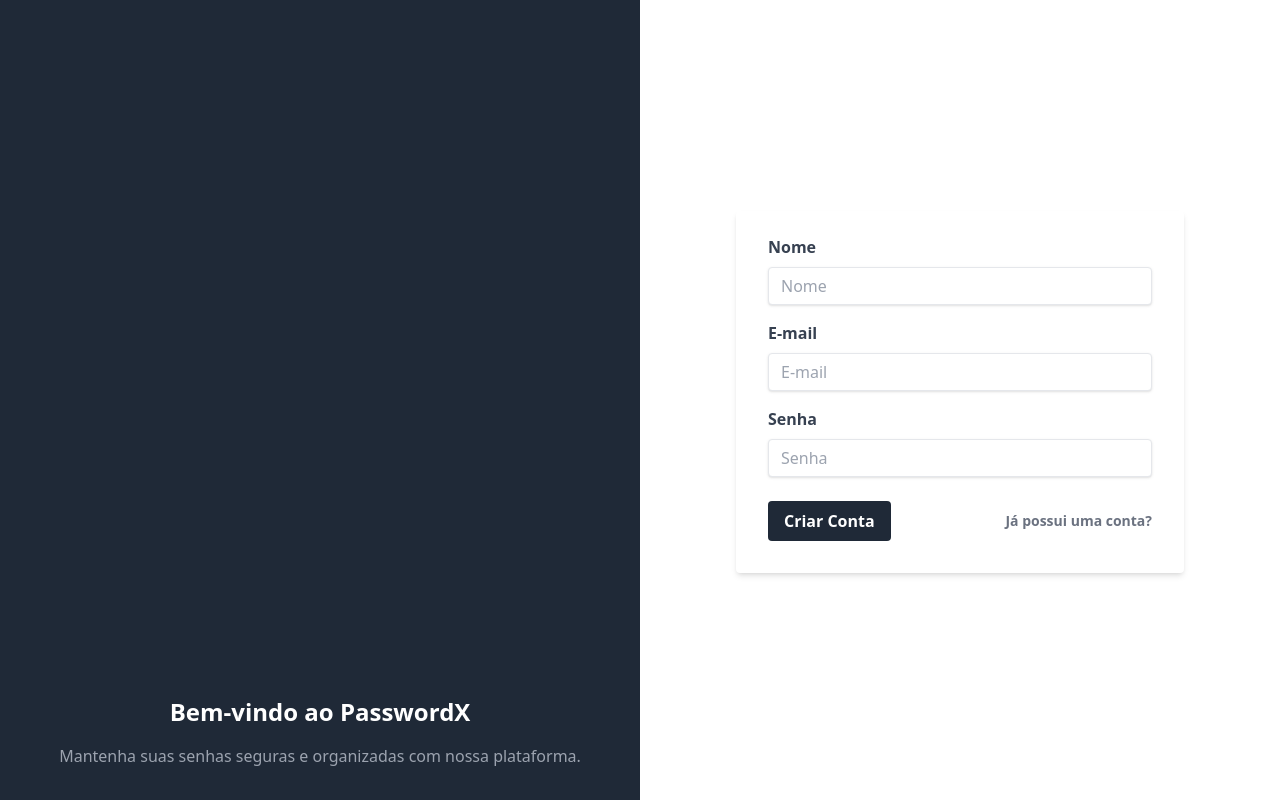
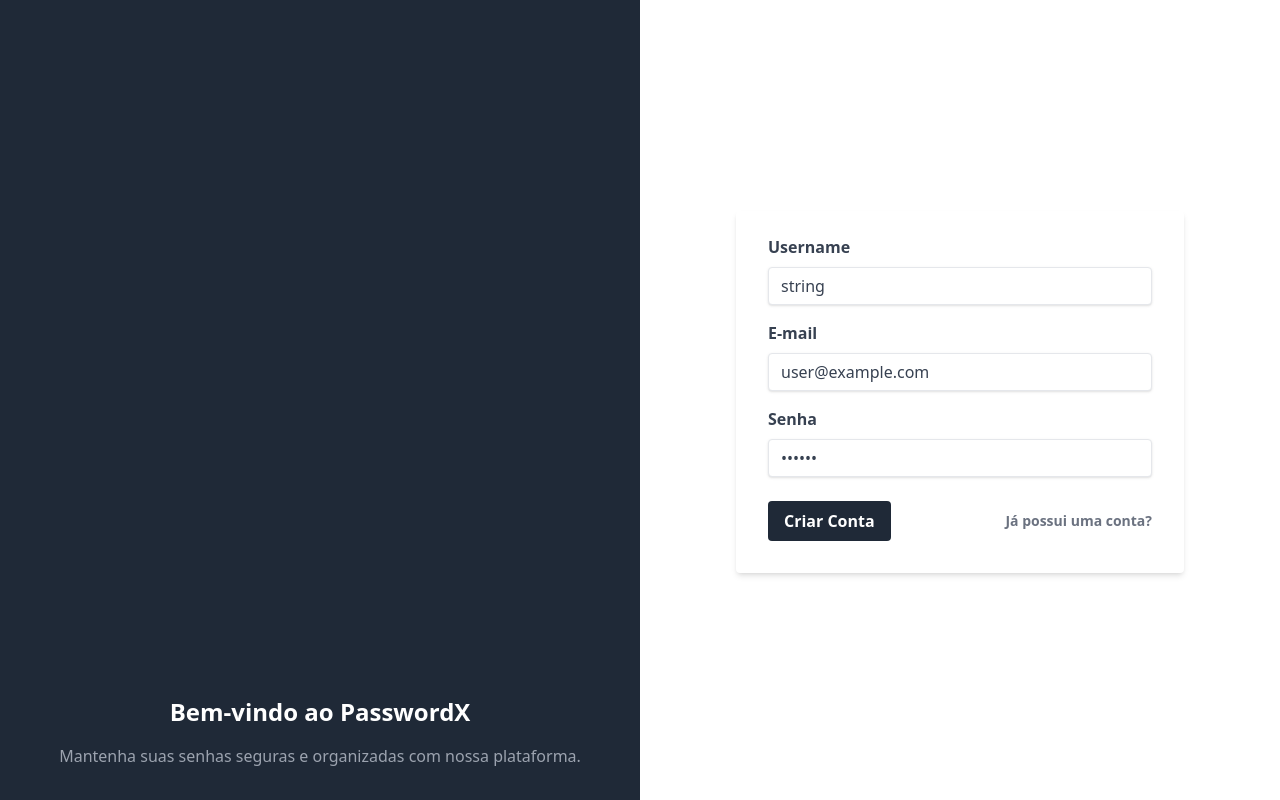
Before and after one commit to thedaykoman/password-manager-front, an Angular app: page /register in a window 1280 px wide. Built offline with nearby package versions, Linux system fonts and the light colour scheme.

Commit message:
feat: auth verification and redirect to dashboard

```diff
--- a/src/app/components/login-board/login-board.component.ts
+++ b/src/app/components/login-board/login-board.component.ts
@@ -1,5 +1,5 @@
 import { AuthService } from './../../auth/auth.service';
-import { HttpClient, HttpClientModule } from '@angular/common/http';
+import { HttpClientModule } from '@angular/common/http';
 import { Component } from '@angular/core';
 import { FormsModule } from '@angular/forms';
 import { Router, RouterLink } from '@angular/router';
@@ -12,16 +12,19 @@ import { Router, RouterLink } from '@angular/router';
 })
 
 export class LoginBoardComponent {
-  email:string = '';
-  password: string = '';
+  email: string = 'user@example.com';
+  password: string = 'string';
 
-  constructor(private authService: AuthService, private router: Router) {}
+  constructor(private authService: AuthService, private router: Router) {
+    if (this.authService.isLoggedIn()) {
+      this.router.navigate(['/dashboard']);
+    }
+  }
 
   onLogin(): void {
     this.authService.login(this.email, this.password).subscribe({
       next: (response) => {
-        // Redirecionar após o login bem-sucedido
-        this.router.navigate(['/dashboard']);
+        this.router.navigate(['dashboard'])
       },
       error: (err) => {
         console.error('Login failed', err);
--- a/src/app/components/register-board/register-board.component.html
+++ b/src/app/components/register-board/register-board.component.html
@@ -1,9 +1,9 @@
 <form class="bg-white shadow-md rounded px-8 pt-6 pb-8 mb-4 w-full max-w-md">
     <div class="mb-4">
-        <label class="block text-gray-700 font-bold mb-2 text-left" for="name">Nome</label>
+        <label class="block text-gray-700 font-bold mb-2 text-left" for="name">Username</label>
         <input
             class="shadow appearance-none border rounded w-full py-2 px-3 text-gray-700 leading-tight focus:outline-none focus:shadow-outline"
-            id="name" type="text" placeholder="Nome" [(ngModel)]="name" name="name">
+            id="name" type="text" placeholder="Username" [(ngModel)]="username" name="username">
     </div>
     <div class="mb-4">
         <label class="block text-gray-700 font-bold mb-2 text-left" for="email">E-mail</label>
--- a/src/app/components/register-board/register-board.component.ts
+++ b/src/app/components/register-board/register-board.component.ts
@@ -11,13 +11,24 @@ import { Router, RouterLink } from '@angular/router';
 })
 
 export class RegisterBoardComponent {
-  name: string = '';
-  email: string = '';
-  password: string = '';
+  username: string = 'string';
+  email: string = 'user@example.com';
+  password: string = 'string';
 
-  constructor(private authService: AuthService, private router: Router) { }
+  constructor(private authService: AuthService, private router: Router) {
+    if (this.authService.isLoggedIn()) {
+      this.router.navigate(['/dashboard']);
+    }
+  }
 
   onRegister(): void {
-    alert(this.name + this.email + this.password);
+    this.authService.register(this.username, this.email, this.password).subscribe({
+      next: () => {
+        this.router.navigate(['dashboard'])
+      },
+      error: (err) => {
+        console.error("Register failed", err)
+      }
+    })
   }
 }
```
